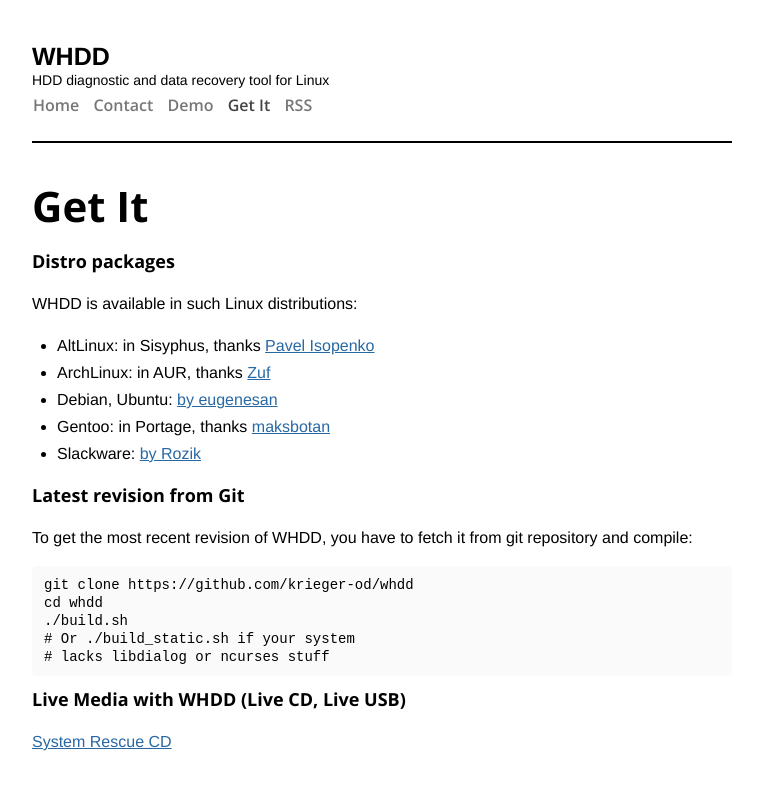
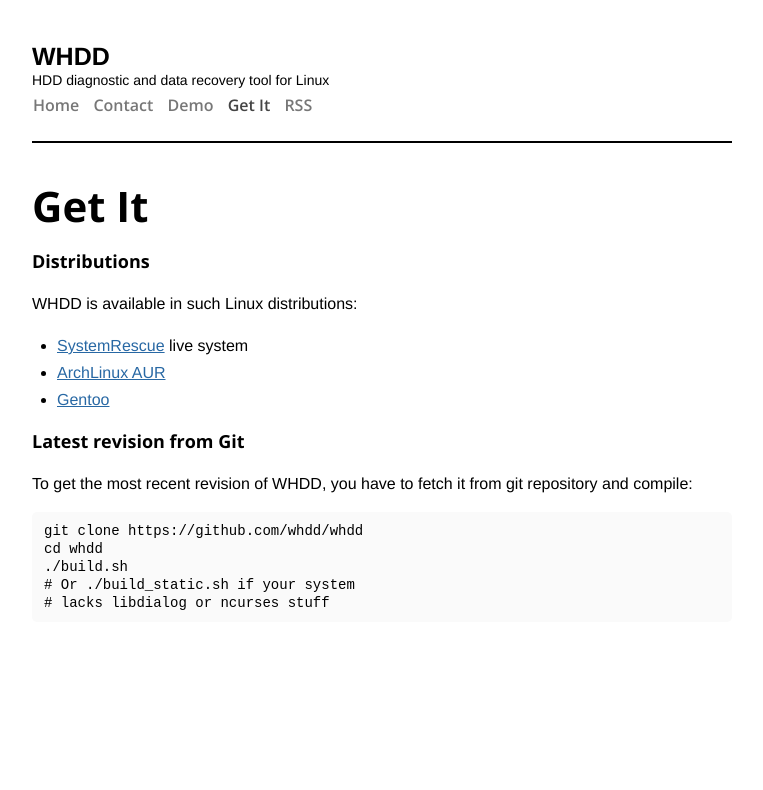
Before and after one commit to whdd/whdd.github.io, a Jekyll site: the page built from get_it.md, in a window 1280 px wide. Shown: the top 790 px of the page, without its empty margins (258-1021 px from the left). Built offline with Jekyll 4.4.1, drawn with Linux system fonts in a browser that asks for light colours.

Commit message:
Update "Get It" page

```diff
--- a/get_it.md
+++ b/get_it.md
@@ -6,30 +6,22 @@
 author_footer: false
 ---
 
-## Distro packages
+## Distributions
 
 WHDD is available in such Linux distributions:
 
-* AltLinux: in Sisyphus, thanks [Pavel Isopenko](http://www.sisyphus.ru/ru/packager/pauli)
-* ArchLinux: in AUR, thanks [Zuf](kontakt.zuf@gmail.com)
-* Debian, Ubuntu: [by eugenesan](https://launchpad.net/~eugenesan/+archive/ppa/+packages?field.name_filter=whdd)
-* Gentoo: in Portage, thanks [maksbotan](maksbotan@gentoo.org)
-* Slackware: [by Rozik](http://rozik.od.ua/whdd.html)
-
+* [SystemRescue](https://www.system-rescue.org) live system
+* [ArchLinux AUR](https://repology.org/project/whdd/versions)
+* [Gentoo](https://packages.gentoo.org/packages/sys-block/whdd)
 
 ## Latest revision from Git
 
 To get the most recent revision of WHDD, you have to fetch it from git repository and compile:
 
 ~~~
-git clone https://github.com/krieger-od/whdd
+git clone https://github.com/whdd/whdd
 cd whdd
 ./build.sh
 # Or ./build_static.sh if your system
 # lacks libdialog or ncurses stuff
 ~~~
-
-
-## Live Media with WHDD (Live CD, Live USB)
-
-[System Rescue CD](http://www.sysresccd.org/)
```
